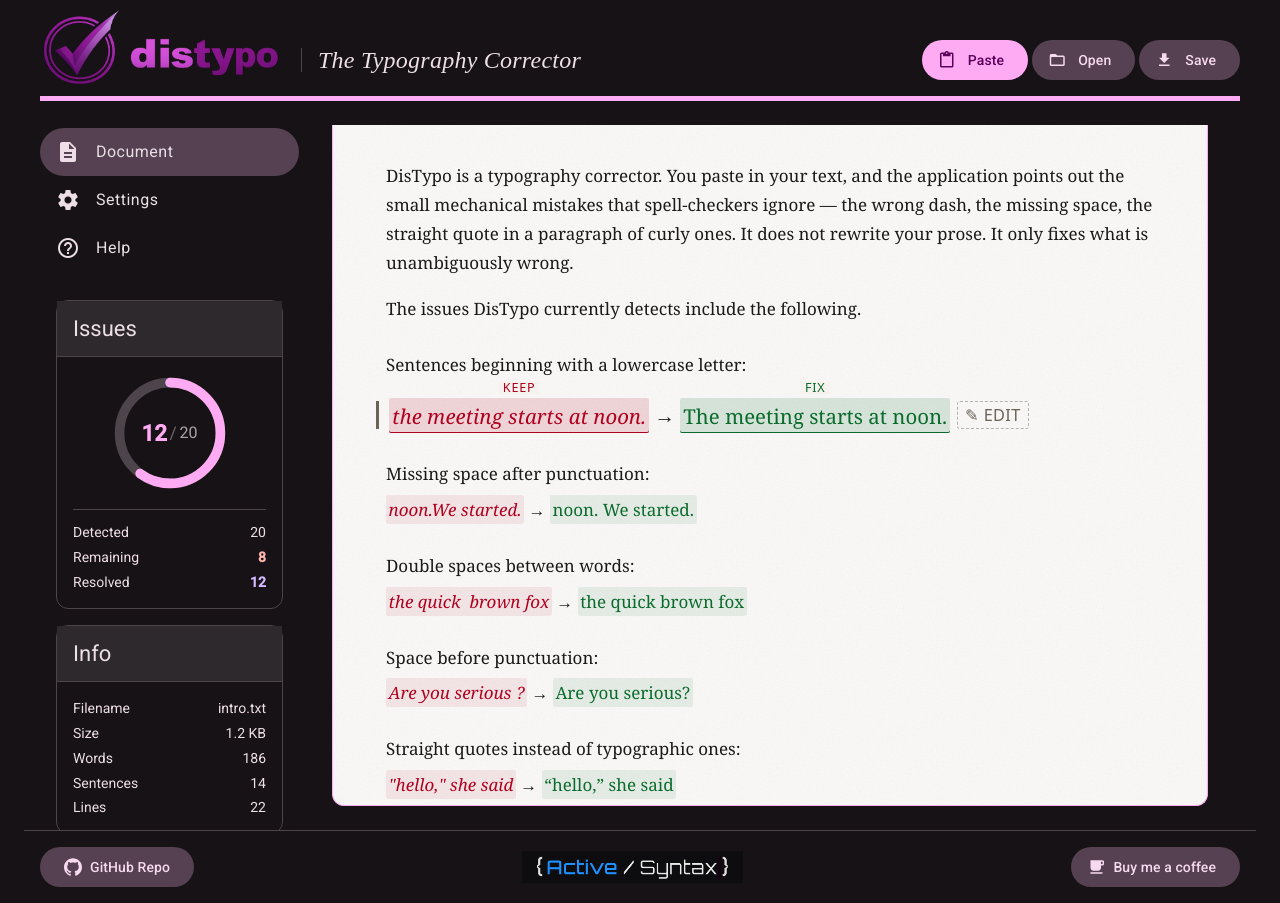
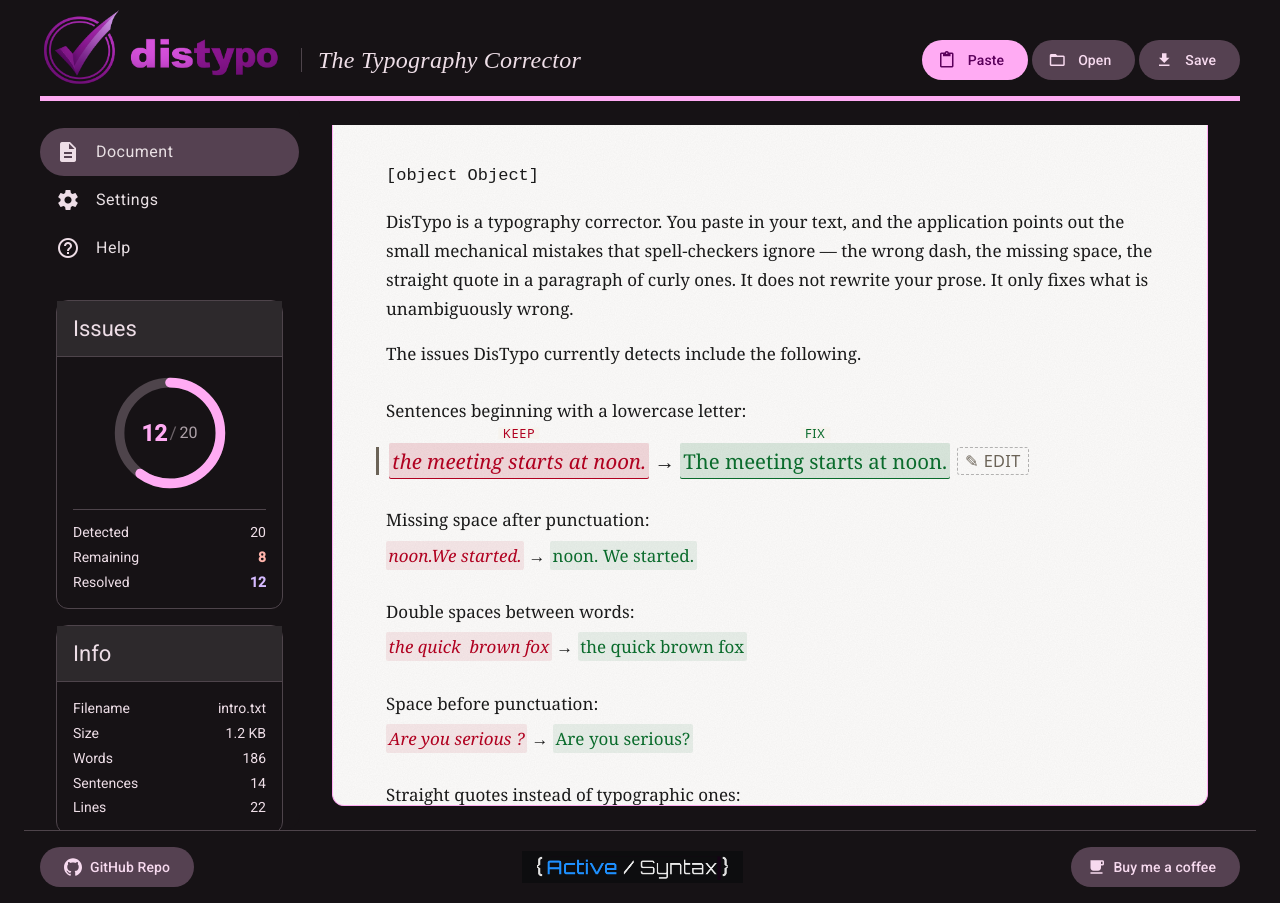
Before and after one commit to activesyntax/distypo, an Angular app in the folder distypo-app/: page / in a window 1280 px wide. Built offline with nearby package versions, Linux system fonts and the light colour scheme.

Commit message:
angular idiomatic version

```diff
--- a/distypo-app/src/app/document-view/document-view.html
+++ b/distypo-app/src/app/document-view/document-view.html
@@ -10,7 +10,18 @@
     <!-- <pre>{{ doc.value() }}</pre> -->
     <!-- } -->
 
-    <pre>{{ lintedDocument()?.content }}</pre>
+@if (lintLoading()) {
+  <p>Loading…</p>
+}
+
+@if (lintError()) {
+  <p>Error: {{ lintError() }}</p>
+}
+
+@if (lintValue()) {
+  <pre>{{ lintValue() }}</pre>
+}
+
 
     <p>
       DisTypo is a typography corrector. You paste in your text, and the
--- a/distypo-app/src/app/document-view/document-view.ts
+++ b/distypo-app/src/app/document-view/document-view.ts
@@ -19,14 +19,30 @@
 
   private readonly fileResource = httpResource.text(() => this.inputFile.path);
 
-  readonly rawDocument: Signal<Result<RawDocument>> = computed(() => {
-    return this.fileResource.hasValue()
-      ? ok(RawDoc.from(this.inputFile.name, this.fileResource.value()))
-      : err('Failed to load file');
+  readonly lintedDocument: Signal<Result<LintedDocument>> = computed(() => {
+
+    const file = this.fileResource.value();
+    return file ? ok(lint(RawDoc.from(this.inputFile.name, file))) : err('Failed to load file');
   });
 
-  readonly lintedDocument: Signal<Result<LintedDocument>> = computed(() => {
-    return map(this.rawDocument(), lint);
+  readonly lintLoading = computed(() =>
+    this.fileResource.status() === 'loading'
+  );
+
+  readonly lintError = computed(() =>
+    this.fileResource.status() === 'error'
+      ? this.fileResource.error()
+      : null
+  );
+
+  readonly lintValue = computed<LintedDocument | null>(() => {
+    if (this.fileResource.status() !== 'resolved') return null;
+
+    const file = this.fileResource.value();
+    if (!file) return null;
+
+    const raw = RawDoc.from(this.inputFile.name, file);
+    return lint(raw);
   });
 
   select(id: string) { this.selected.set(id); }
```
